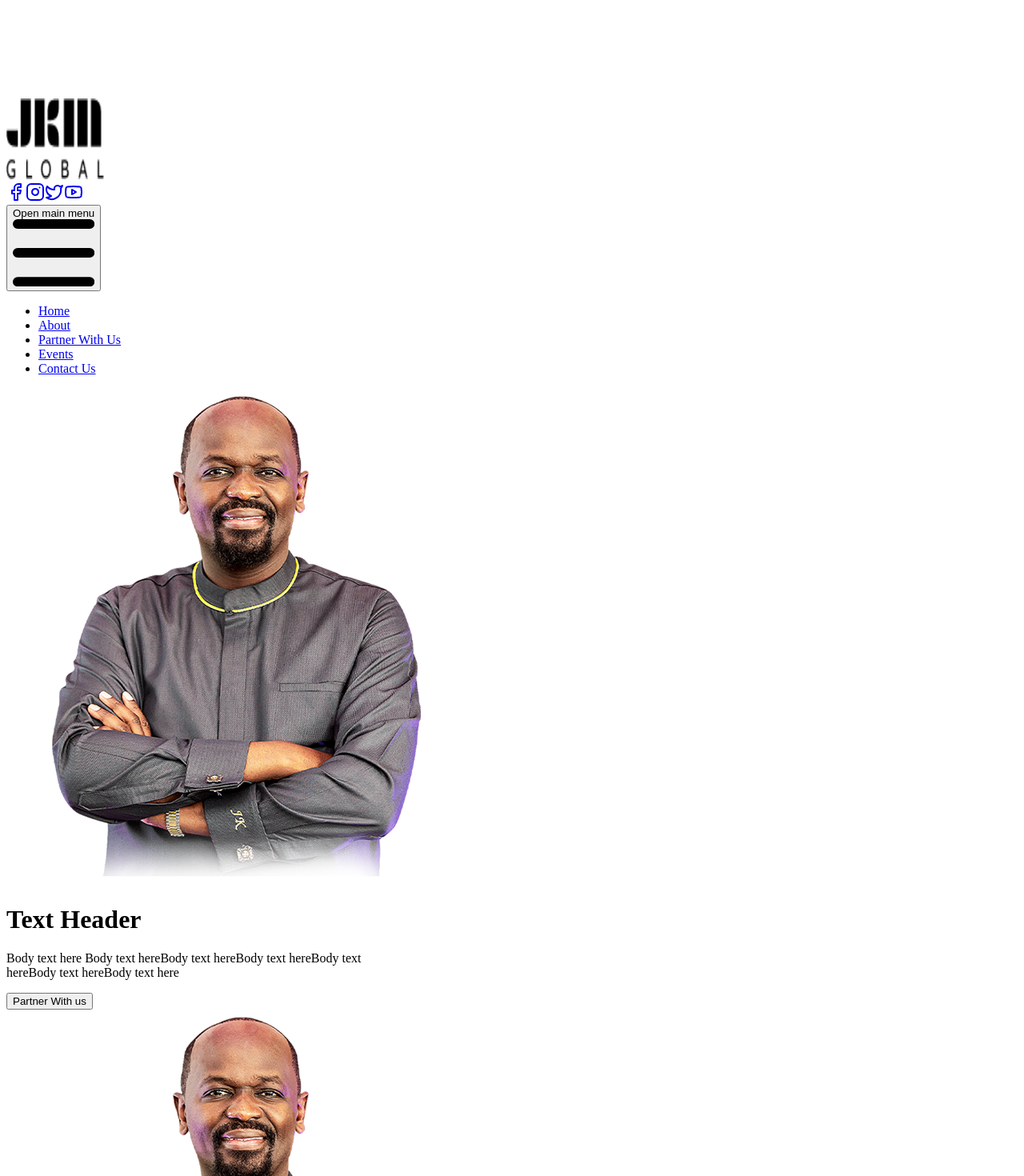
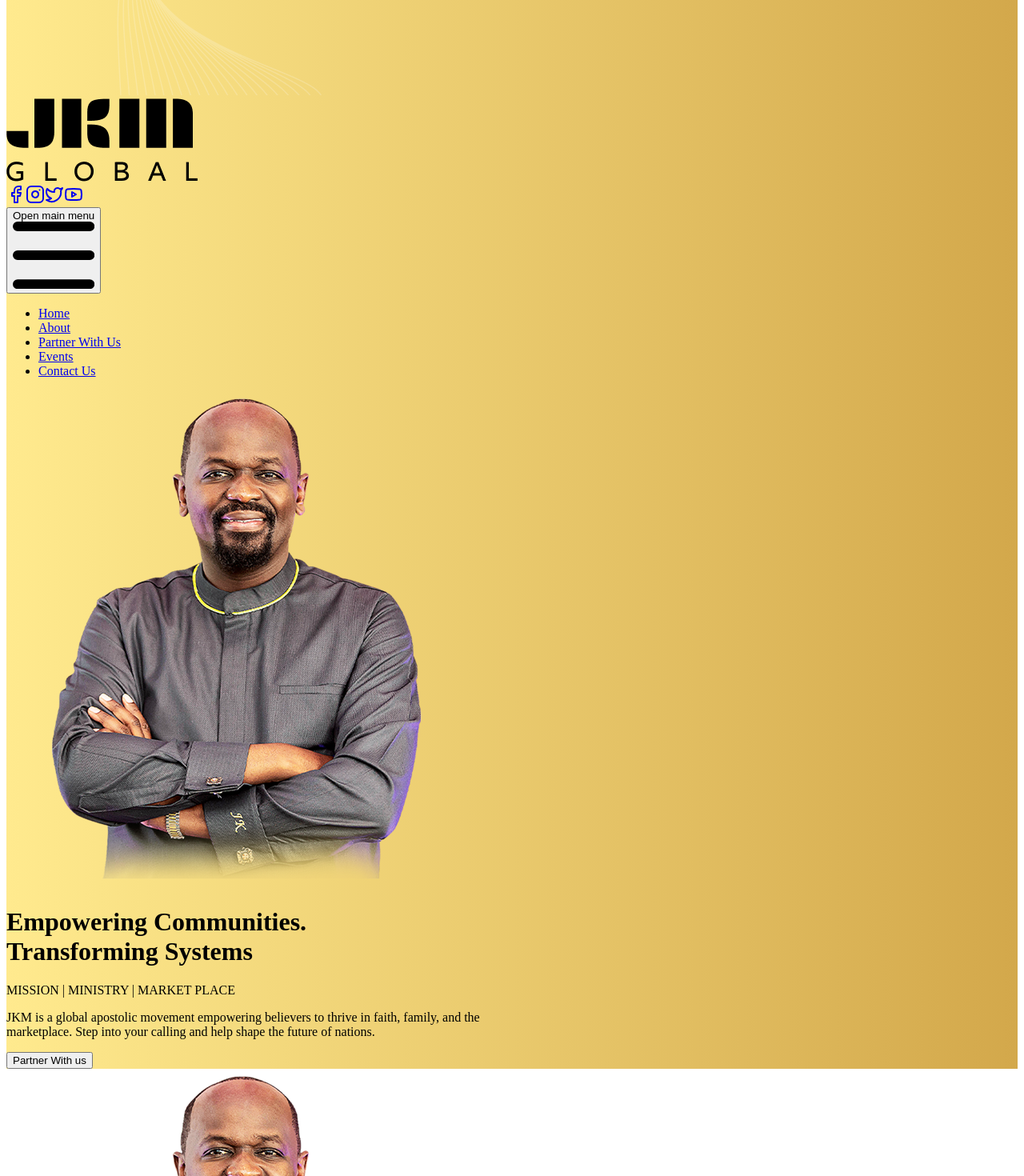
Before and after one commit to Alexotieno1717/rhema-website, a Next.js app: page / in a window 1280 px wide. Shown: the part 680-2150 px from the top of the page at 80% size. Built offline with nearby package versions, Linux system fonts and the light colour scheme.

Commit message:
[feat]: updated the home page

```diff
--- a/src/app/page.tsx
+++ b/src/app/page.tsx
@@ -6,15 +6,12 @@ export default function Home() {
         <>
             <main className="relative overflow-hidden">
                 {/* Background Container */}
-                <div className="custom-gradient mx-auto relative z-0 pb-24 lg:pb-[371px]">
-                    {/* Background Waves */}
-                    <img
-                        src="/assets/Layer_1.png"
-                        alt="Left wave"
-                        className="w-[650px] h-full absolute top-0 left-0 -z-10"
-                        // className="absolute w-[921.96px] h-[489.94px] top-[-185.09px] left-[438.75px] rotate-[83.48deg]"
-                    />
-
+                <div
+                    className="relative pb-24 lg:pb-48 z-10"
+                    style={{
+                        background: 'linear-gradient(to right, #FFEA8E, #D3A84B)',
+                    }}
+                >
                     <img
                         src="/assets/Clip path group.png"
                         alt="Right wave"
@@ -25,8 +22,8 @@ export default function Home() {
                     <Navbar />
 
                     {/* Hero Section */}
-                    <div className="pt-32 pl-10 lg:pl-[624px]">
-                        <div>
+                    <div className="pl-5 lg:pl-[24px]">
+                        <div className=''>
                             <div className='z-20 lg:hidden'>
                                 <img
                                     src="/assets/Rev_Julian-Kyula.png"
@@ -34,14 +31,17 @@ export default function Home() {
                                     className="w-full"
                                 />
                             </div>
-                            <h1 className="text-5xl md:text-7xl lg:text-8xl font-extrabold text-white leading-tight">
-                                Text Header
+                            <div className="text-center">
+                                <h1 className="text-2xl md:text-4xl lg:text-6xl font-extrabold text-black">
+                                    Empowering Communities. <br/> Transforming Systems
                                 </h1>
-                            <p className="text-white py-8 text-lg font-normal">
-                                Body text here Body text hereBody text hereBody text hereBody text <br/>
-                                hereBody text hereBody text here
+                                <p className='pt-5 font-bold text-md'>MISSION | MINISTRY | MARKET PLACE</p>
+                                <p className="text-black py-8 text-lg font-normal">
+                                    JKM is a global apostolic movement empowering believers to thrive in faith, family, and the <br/> marketplace. Step into your calling and help shape the future of nations.
                                 </p>
-                            <Link href={'/partner'} className='cursor-pointer'>
+                            </div>
+                            <div className='text-center md:text-left'>
+                                <Link href={'/partner'} className='cursor-pointer lg:pl-[600px]'>
                                     <button className="bg-white py-2.5 px-6 text-black font-semibold text-md rounded-full hover:bg-opacity-90 transition cursor-pointer">
                                         Partner With us
                                     </button>
@@ -49,20 +49,21 @@ export default function Home() {
                             </div>
                         </div>
                     </div>
+                </div>
 
-                <div className="relative flex flex-col lg:flex-row w-full">
+                <div className="relative flex flex-col lg:flex-row w-full lg:-mt-56 z-20 px-6 lg:px-10">
                     {/* Hero Image - Left Side */}
-                    <div className="hidden lg:block lg:w-[641px] lg:-mt-[543px] ">
+                    <div className="hidden lg:block lg:-mt-36">
                         <img
                             src="/assets/Rev_Julian-Kyula.png"
                             alt="Rev Julian"
-                            className="w-full"
+                            className="w-full h-auto max-h-[600px]"
                         />
 
                     </div>
 
                     {/*Cards Section - Overlapping the background*/}
-                    <div className="relative mt-10 px-10 lg:px-0 lg:-mt-72">
+                    <div className="relative mt-10 lg:px-10 ">
                         <div className="grid grid-cols-1 lg:grid-cols-4 gap-4">
                             {[
                                 { title: "The RHEMA Fest 2025", img: "/assets/rhema1.png" },
--- a/src/components/navigation/Navbar.tsx
+++ b/src/components/navigation/Navbar.tsx
@@ -1,10 +1,9 @@
 "use client"
 import React from 'react';
 import Link from "next/link";
-import Image from 'next/image';
 import {Nav, StyledList, StyledListLinkSecondary} from "@/components/ui/ComponentsStyled";
 import {ChevronDownIcon, FacebookIcon, InstagramIcon, TwitterIcon, YoutubeIcon} from 'lucide-react';
-import { Links } from '../../constants';
+import { Links } from '@/constants';
 
 interface HeaderProps {
     colors?: {
@@ -29,24 +28,23 @@ const Navbar = ({ colors = defaultValues }: HeaderProps) => {
         <>
             <Nav
                 $collapsed={collapsed}
-                className="transition ease-in-out delay-150 w-full text-white"
+                className="transition ease-in-out delay-150 w-full text-white z-50"
             >
-                <div className="flex flex-wrap items-center justify-between mx-auto px-4 lg:px-0 py-4 z-30">
-                    <Link href="/public" className="flex items-center pl-12">
-                        <Image
-                            src={'/assets/logo.png'}
+                <div className="flex flex-wrap items-center justify-between mx-auto px-4 lg:px-0 z-30">
+                    <Link href="/" className="flex items-center pl-12">
+                        <img
+                            src={'/assets/logo1.png'}
                             alt="JKM"
-                            width={122.2}
-                            height={101}
+                            className='w-[116px] h-[51px] lg:w-[238px] lg:h-[102px]'
                         />
                     </Link>
                     <div className="flex lg:order-2">
                         <div className='hidden lg:block pt-7 mr-5'>
-                            <Link href='/public' className='space-y-4'>
-                                <FacebookIcon className="w-10 h-10 " />
-                                <InstagramIcon className="w-10 h-10 " />
-                                <TwitterIcon className="w-10 h-10 " />
-                                <YoutubeIcon className="w-10 h-10 " />
+                            <Link href='/' className='text-black space-y-4'>
+                                <FacebookIcon className="w-7 h-7 " />
+                                <InstagramIcon className="w-7 h-7 " />
+                                <TwitterIcon className="w-7 h-7 " />
+                                <YoutubeIcon className="w-7 h-7 " />
                             </Link>
                         </div>
                         <button
@@ -87,7 +85,7 @@ const Navbar = ({ colors = defaultValues }: HeaderProps) => {
                                     <div key={item.id} className="relative group">
                                         <StyledList
                                             $colors={colors}
-                                            className=" menu-hover cursor-pointer flex items-center justify-between w-full py-2 pl-3 pr-4 text-white rounded hover:bg-gray-100 md:hover:bg-transparent md:border-0 md:p-0 md:w-auto"
+                                            className=" menu-hover cursor-pointer flex items-center justify-between w-full py-2 pl-3 pr-4 text-black rounded hover:bg-gray-100 md:hover:bg-transparent md:border-0 md:p-0 md:w-auto"
                                         >
                                             <Link href={item.href} className="inline-flex items-center text-sm">
                                                 {item.label} <ChevronDownIcon className="w-3.5 h-3.5 ml-2.5" />
@@ -99,7 +97,7 @@ const Navbar = ({ colors = defaultValues }: HeaderProps) => {
                                         <StyledListLinkSecondary
                                             $colors={colors}
                                             href={item.href}
-                                            className="block py-2 pl-3 pr-4 text-sm font-semibold text-white rounded lg:bg-transparent lg:p-0 mb-3 lg:mb-0"
+                                            className="block py-2 pl-3 pr-4 text-lg font-semibold text-black rounded lg:bg-transparent lg:p-0 mb-3 lg:mb-0"
                                             aria-current="page"
                                         >
                                             {item.label}
```
Also changed, not shown: public/assets/background.png (added), public/assets/logo1.png (added), src/app/globals.css (line endings or trailing spaces). Lines whose indentation alone changed are shown as unchanged.
